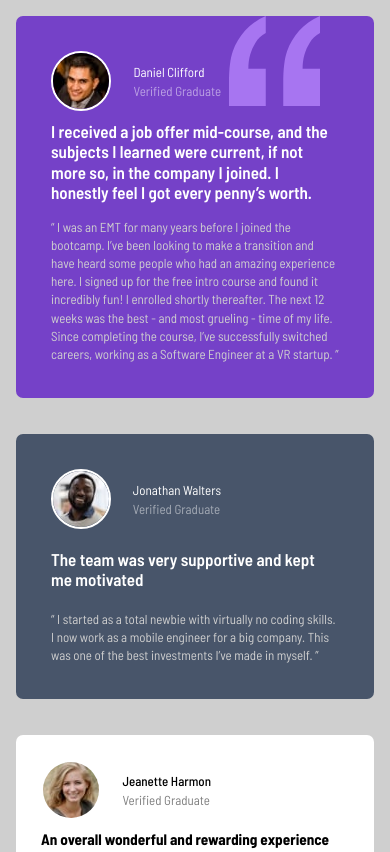
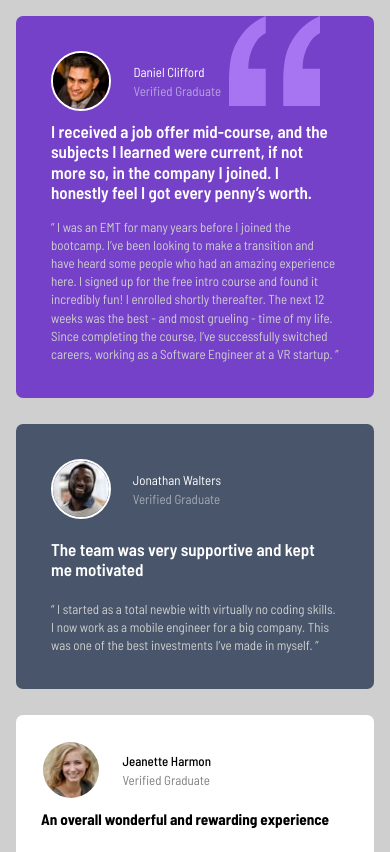
Before and after one commit to klopeq/Testimonials-grid-section, a plain HTML site: page index.html in a window 390 px wide. Shown: the top 852 px of the page. Drawn offline with Linux system fonts and the light colour scheme.

Commit message:
Update styles.css

```diff
--- a/styles.css
+++ b/styles.css
@@ -176,6 +176,6 @@ body {
     }
     .container .boxes .box {
       width: 100%;
-      margin-bottom: 20px;
+      margin-bottom: 10px;
     }
   }
```
